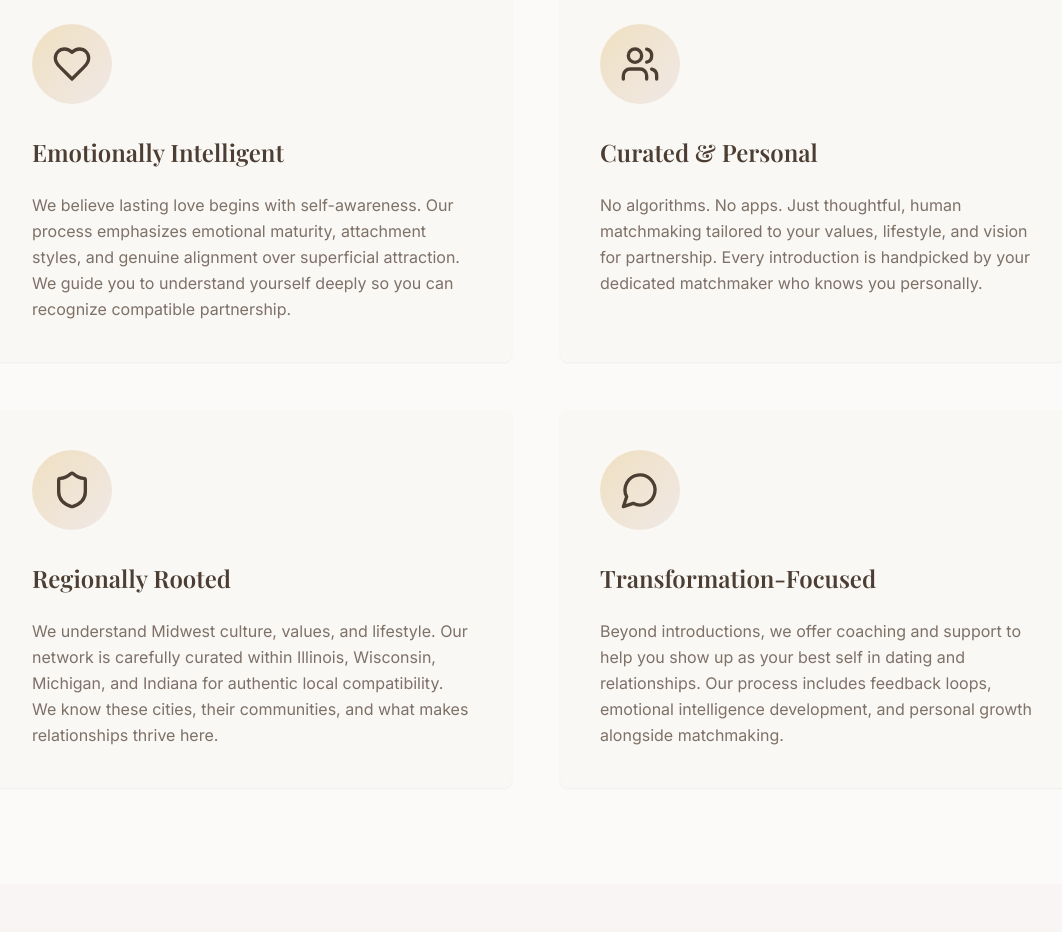
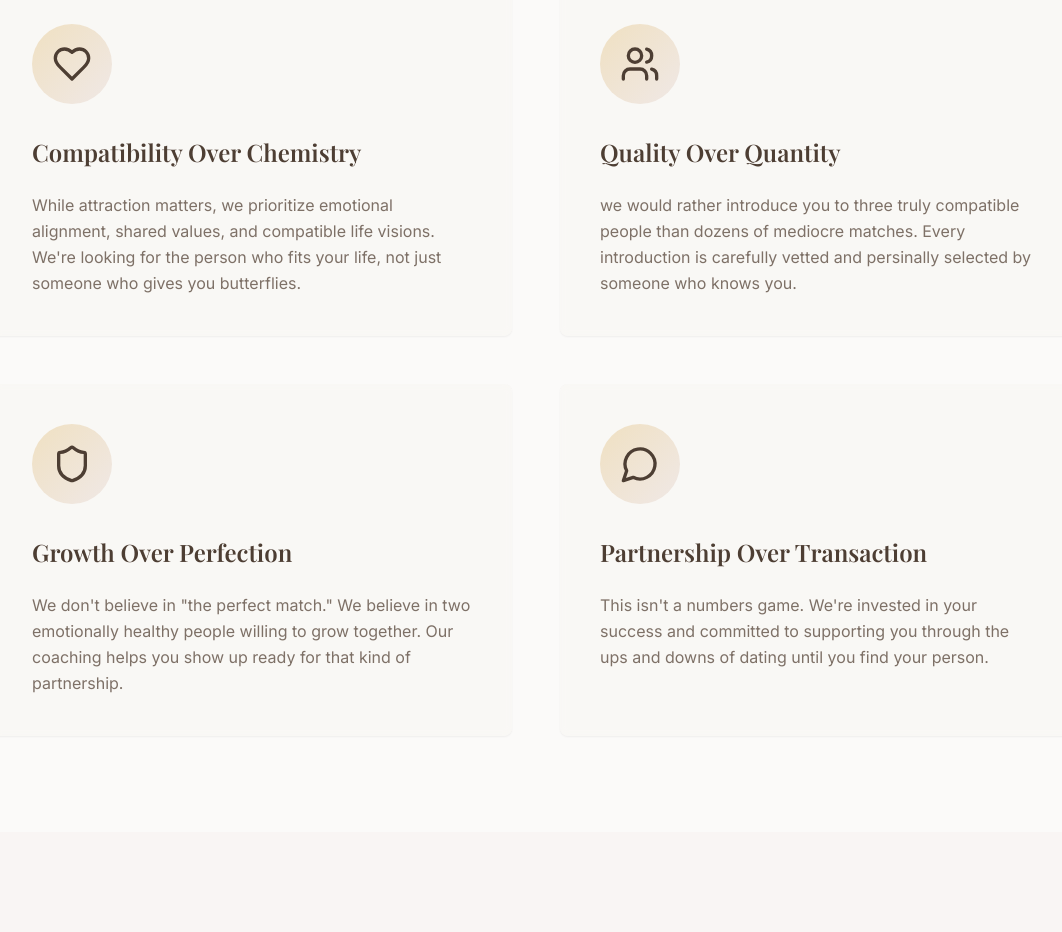
Before and after one commit to AventuraSandbox/Found-Aligned, a React (Vite) app: page /our-approach in a window 1280 px wide. Shown: the part 480-1412 px from the top of the page, without its empty margins (104-1166 px from the left). Built offline with nearby package versions, Linux system fonts and the light colour scheme.

Commit message:
updates on approach page

```diff
--- a/src/pages/FoundingClients.tsx
+++ b/src/pages/FoundingClients.tsx
@@ -4,7 +4,7 @@ import { ArrowRight, Star, Crown, Users, MessageCircle, Calendar, CheckCircle }
 import { Link } from "react-router-dom";
 import { useEffect } from "react";
 
-const FoundingClients = () => {
+const Clients = () => {
   useEffect(() => {
     window.scrollTo(0, 0);
   }, []);
--- a/src/pages/OurApproach.tsx
+++ b/src/pages/OurApproach.tsx
@@ -45,32 +45,32 @@ const OurApproach = () => {
               <div className="w-20 h-20 bg-gradient-accent rounded-full flex items-center justify-center mb-8">
                 <Heart className="h-10 w-10 text-primary" />
               </div>
-              <h3 className="font-serif text-2xl font-semibold mb-6 text-primary">Emotionally Intelligent</h3>
-              <p className="text-muted-foreground leading-relaxed">We believe lasting love begins with self-awareness. Our process emphasizes emotional maturity, attachment styles, and genuine alignment over superficial attraction. We guide you to understand yourself deeply so you can recognize compatible partnership.</p>
+              <h3 className="font-serif text-2xl font-semibold mb-6 text-primary">Compatibility Over Chemistry</h3>
+              <p className="text-muted-foreground leading-relaxed">While attraction matters, we prioritize emotional alignment, shared values, and compatible life visions. We're looking for the person who fits your life, not just someone who gives you butterflies.</p>
             </Card>
 
             <Card className="p-10 border-0 shadow-elegant bg-card/50 backdrop-blur-sm">
               <div className="w-20 h-20 bg-gradient-accent rounded-full flex items-center justify-center mb-8">
                 <Users className="h-10 w-10 text-primary" />
               </div>
-              <h3 className="font-serif text-2xl font-semibold mb-6 text-primary">Curated & Personal</h3>
-              <p className="text-muted-foreground leading-relaxed">No algorithms. No apps. Just thoughtful, human matchmaking tailored to your values, lifestyle, and vision for partnership. Every introduction is handpicked by your dedicated matchmaker who knows you personally.</p>
+              <h3 className="font-serif text-2xl font-semibold mb-6 text-primary">Quality Over Quantity</h3>
+              <p className="text-muted-foreground leading-relaxed">we would rather introduce you to three truly compatible people than dozens of mediocre matches. Every introduction is carefully vetted and persinally selected by someone who knows you.</p>
             </Card>
 
             <Card className="p-10 border-0 shadow-elegant bg-card/50 backdrop-blur-sm">
               <div className="w-20 h-20 bg-gradient-accent rounded-full flex items-center justify-center mb-8">
                 <Shield className="h-10 w-10 text-primary" />
               </div>
-              <h3 className="font-serif text-2xl font-semibold mb-6 text-primary">Regionally Rooted</h3>
-              <p className="text-muted-foreground leading-relaxed">We understand Midwest culture, values, and lifestyle. Our network is carefully curated within Illinois, Wisconsin, Michigan, and Indiana for authentic local compatibility. We know these cities, their communities, and what makes relationships thrive here.</p>
+              <h3 className="font-serif text-2xl font-semibold mb-6 text-primary">Growth Over Perfection</h3>
+              <p className="text-muted-foreground leading-relaxed">We don't believe in "the perfect match." We believe in two emotionally healthy people willing to grow together. Our coaching helps you show up ready for that kind of partnership.</p>
             </Card>
 
             <Card className="p-10 border-0 shadow-elegant bg-card/50 backdrop-blur-sm">
               <div className="w-20 h-20 bg-gradient-accent rounded-full flex items-center justify-center mb-8">
                 <MessageCircle className="h-10 w-10 text-primary" />
               </div>
-              <h3 className="font-serif text-2xl font-semibold mb-6 text-primary">Transformation-Focused</h3>
-              <p className="text-muted-foreground leading-relaxed">Beyond introductions, we offer coaching and support to help you show up as your best self in dating and relationships. Our process includes feedback loops, emotional intelligence development, and personal growth alongside matchmaking.</p>
+              <h3 className="font-serif text-2xl font-semibold mb-6 text-primary">Partnership Over Transaction</h3>
+              <p className="text-muted-foreground leading-relaxed">This isn't a numbers game. We're invested in your success and committed to supporting you through the ups and downs of dating until you find your person.</p>
             </Card>
           </div>
         </div>
```
